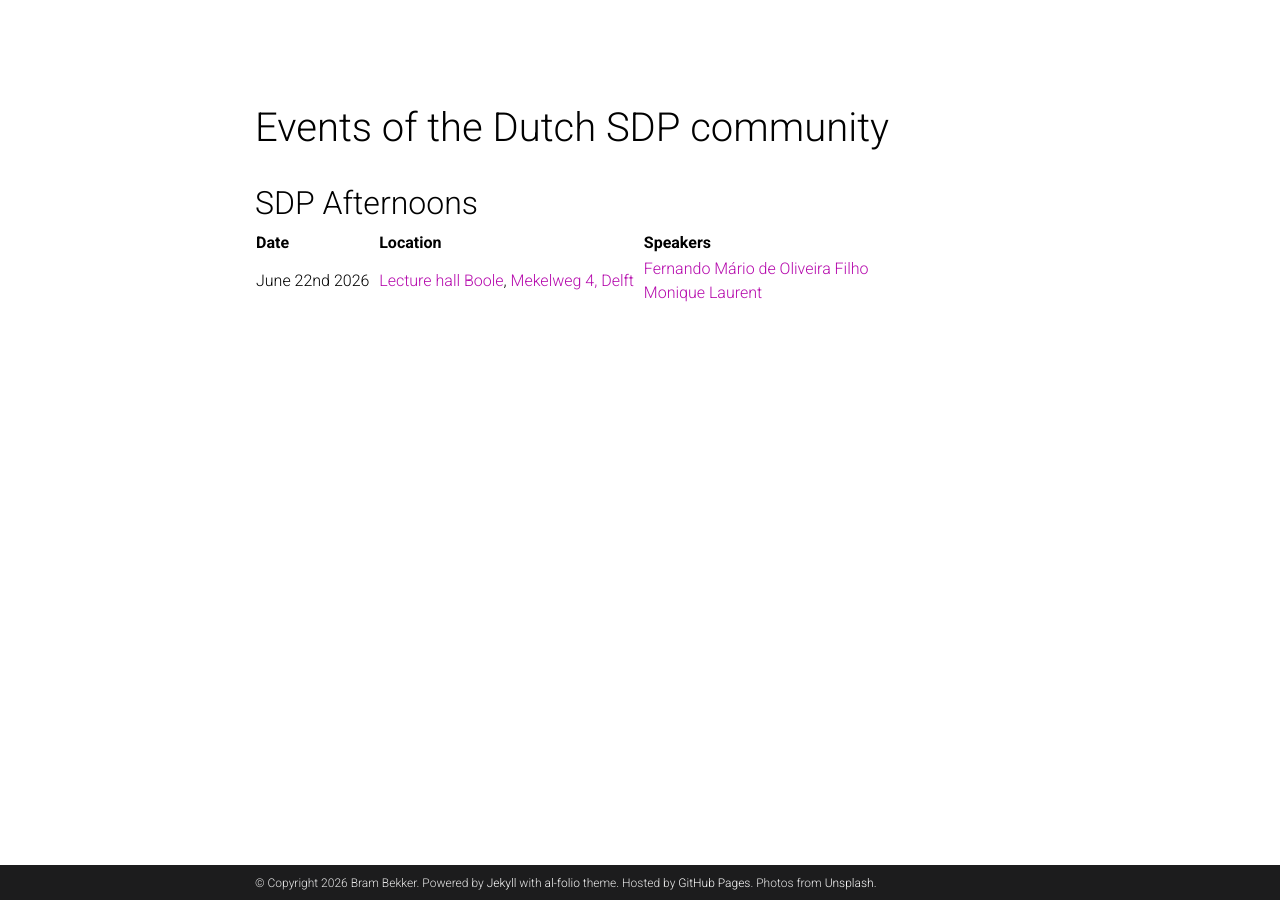
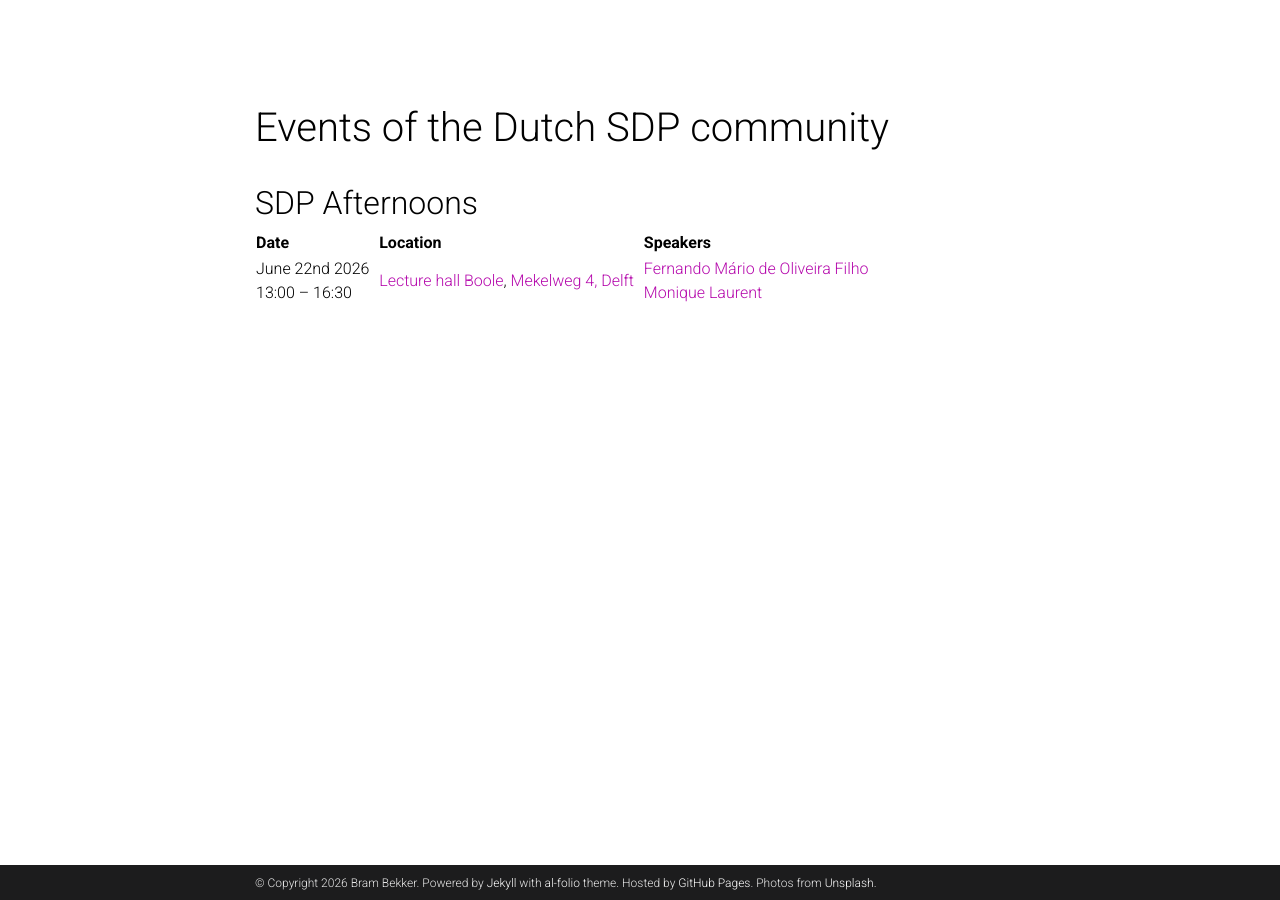
Before and after one commit to brambekker/brambekker.github.io, a Jekyll site: the page built from _pages/SDP_afternoons.md, in a window 1280 px wide. Built offline with Jekyll 4.4.1, drawn with Linux system fonts in a browser that asks for light colours; a style sheet for code colours, icons or effects is not loaded.

Commit message:
Add time

```diff
--- a/_pages/SDP_afternoons.md
+++ b/_pages/SDP_afternoons.md
@@ -10,4 +10,4 @@
 
 | Date                  | Location                                       | Speakers                         |
 |-----------------------|------------------------------------------------|----------------------------------|
-| June 22nd 2026 &nbsp;   | [Lecture hall Boole](https://esviewer.tudelft.nl/space/50/), [Mekelweg 4, Delft](https://www.google.com/maps/place/Mekelweg+4,+2628+CD+Delft,+Nederland/@51.9988387,4.3709139,431m/) &nbsp;     | [Fernando Mário de Oliveira Filho](https://diamhomes.ewi.tudelft.nl/~fmario/) &nbsp; <br> [Monique Laurent](https://homepages.cwi.nl/~monique/) &nbsp; |
+| June 22nd 2026 &nbsp; <br> 13:00 -- 16:30 &nbsp;   | [Lecture hall Boole](https://esviewer.tudelft.nl/space/50/), [Mekelweg 4, Delft](https://www.google.com/maps/place/Mekelweg+4,+2628+CD+Delft,+Nederland/@51.9988387,4.3709139,431m/) &nbsp;     | [Fernando Mário de Oliveira Filho](https://diamhomes.ewi.tudelft.nl/~fmario/) &nbsp; <br> [Monique Laurent](https://homepages.cwi.nl/~monique/) &nbsp; |
```
